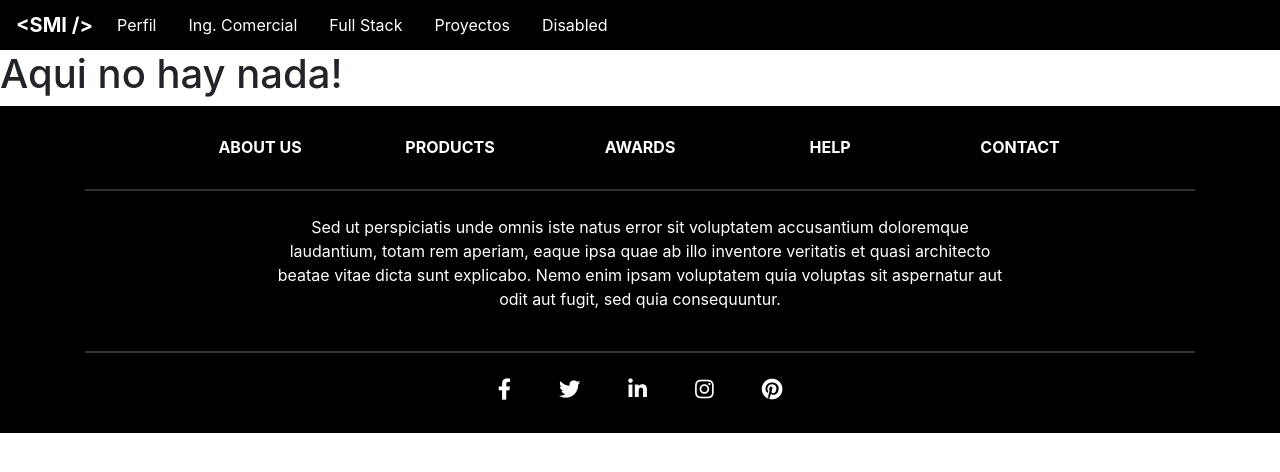
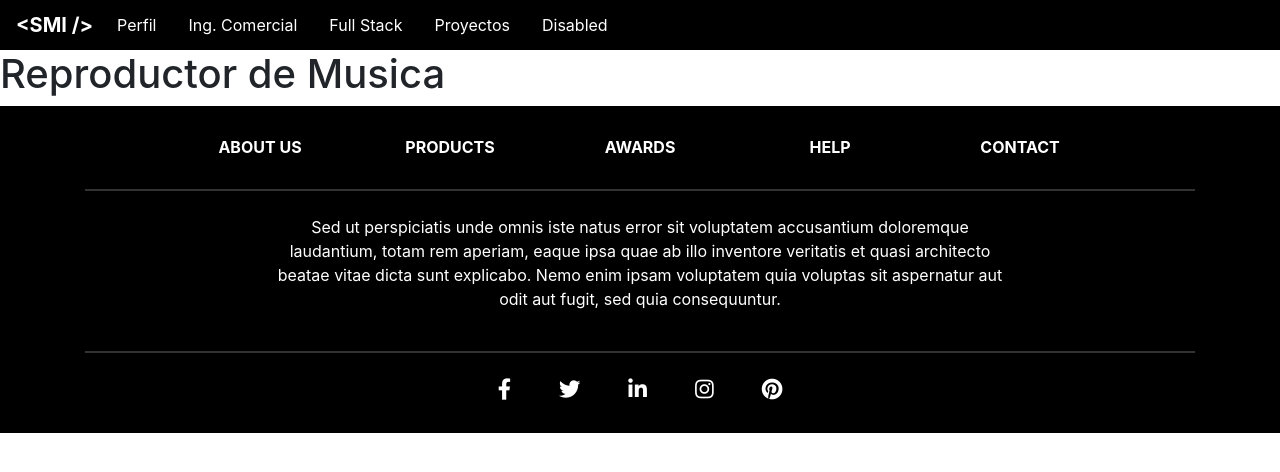
Before and after one commit to jerosantamariai/santamariai, a React (Create React App) app in the folder front/: page /proyectos/reproductor_musica in a window 1280 px wide. Shown: the top 472 px of the page. Built offline with nearby package versions, Linux system fonts and the light colour scheme.

Commit message:
adding music player files

```diff
--- a/front/src/App.js
+++ b/front/src/App.js
@@ -23,6 +23,7 @@ import DomainNameGenerator from './views/projects/exercises/domainnamegenerator'
 import RandomCard from './views/projects/exercises/randomcard';
 import StarWars from './views/projects/web/starwars';
 import BubbleSortCards from './views/projects/exercises/bubblesortcards';
+import MusicPlayer from './views/projects/exercises/musicplayer';
 
 const App = props => {
   return (
@@ -43,6 +44,7 @@ const App = props => {
             <Route exact path="/proyectos/listadecontactos" component={ContactList} />
             <Route exact path="/proyectos/tictactoe" component={TicTacToe} />
             <Route exact path="/proyectos/semaforo" component={TrafficLight} />
+            <Route exact path="/proyectos/reproductor_musica" component={MusicPlayer} />
             <Route exact path="/proyectos/smbarber" component={SMBarber} />
             <Route exact path="/proyectos/rapinmi" component={Rapinmi} />
             <Route exact path="/proyectos/starwars" component={StarWars} />
--- a/front/src/views/projects.js
+++ b/front/src/views/projects.js
@@ -18,6 +18,7 @@ const Projects = props => {
                 <li><Link to="/proyectos/listadecontactos">Contador Simple</Link></li>
                 <li><Link to="/proyectos/tictactoe">Tic Tac Toe</Link></li>
                 <li><Link to="/proyectos/semaforo">Semaforo</Link></li>
+                <li><Link to="/proyectos/reproductor_musica">Reproductor de Música</Link></li>
             </ul>
             <hr />
             <h2>Paginas Web</h2>
--- /dev/null
+++ b/front/src/views/projects/exercises/musicplayer.js
@@ -0,0 +1,11 @@
+import React from 'react';
+
+const MusicPlayer = props => {
+    return (
+        <>
+            <h1>Reproductor de Musica</h1>
+        </>
+    );
+}
+
+export default MusicPlayer;
```
